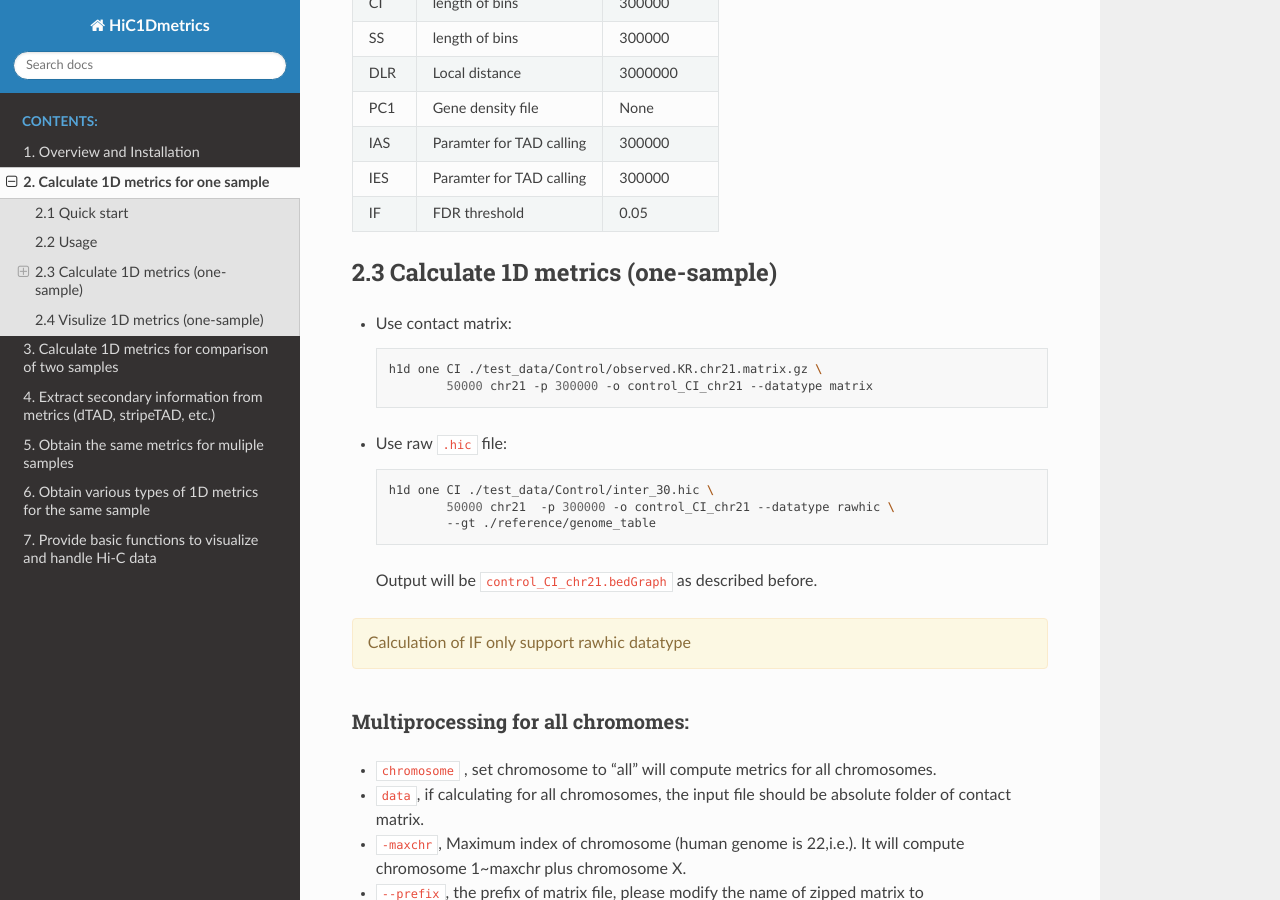
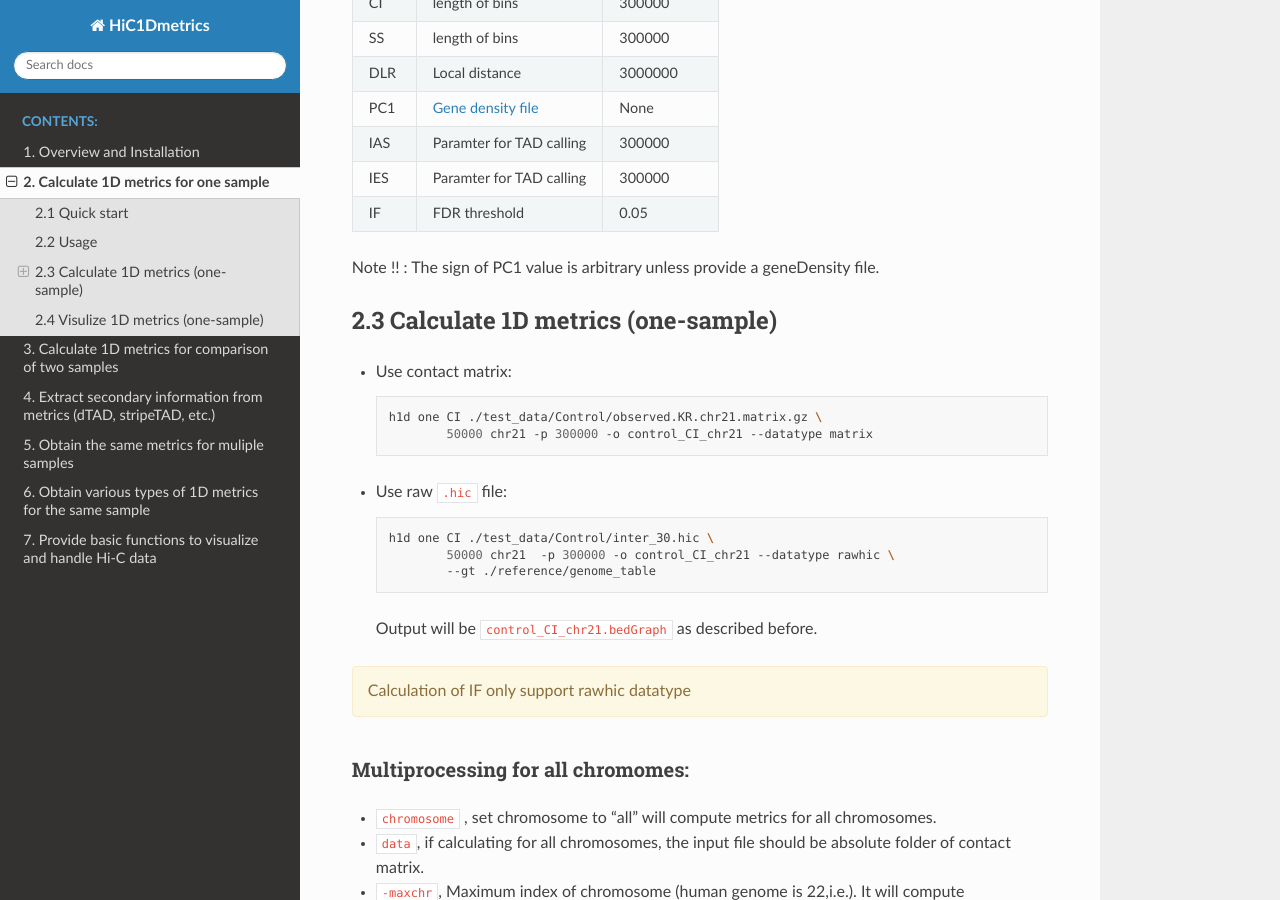
Before and after one commit to wangjk321/H1D_documents, a Sphinx documentation site: the page built from source/onesample.md, in a window 1280 px wide and 900 px high, scrolled down 1599 px. Built offline with Sphinx 7.4.7 and the Read the Docs theme 2.0.0, drawn with Linux system fonts in a browser that asks for light colours.

Commit message:
Add description for geneDensity

```diff
--- a/source/onesample.md
+++ b/source/onesample.md
@@ -66,19 +66,19 @@ optional arguments:
 
 - `-p, --parameter` for each 1D metric is :
 
-  | Type | Description              | default value |
-  | ---- | ------------------------ | ------------- |
-  | DI   | length of bins           | 1000000       |
-  | IS   | square size              | 300000        |
-  | CI   | length of bins           | 300000        |
-  | SS   | length of bins           | 300000        |
-  | DLR  | Local distance           | 3000000       |
-  | PC1  | Gene density file        | None          |
-  | IAS  | Paramter for TAD calling | 300000        |
-  | IES  | Paramter for TAD calling | 300000        |
-  | IF   | FDR threshold            | 0.05          |
+  | Type | Description                                                  | default value |
+  | ---- | ------------------------------------------------------------ | ------------- |
+  | DI   | length of bins                                               | 1000000       |
+  | IS   | square size                                                  | 300000        |
+  | CI   | length of bins                                               | 300000        |
+  | SS   | length of bins                                               | 300000        |
+  | DLR  | Local distance                                               | 3000000       |
+  | PC1  | [Gene density file](https://h1d.readthedocs.io/en/latest/basic.html#make-gene-density-file-for-pc1) | None          |
+  | IAS  | Paramter for TAD calling                                     | 300000        |
+  | IES  | Paramter for TAD calling                                     | 300000        |
+  | IF   | FDR threshold                                                | 0.05          |
 
-
+  Note !! : The sign of PC1 value is arbitrary unless provide a geneDensity file.
 
 ## 2.3 Calculate 1D metrics (one-sample)
 
```
